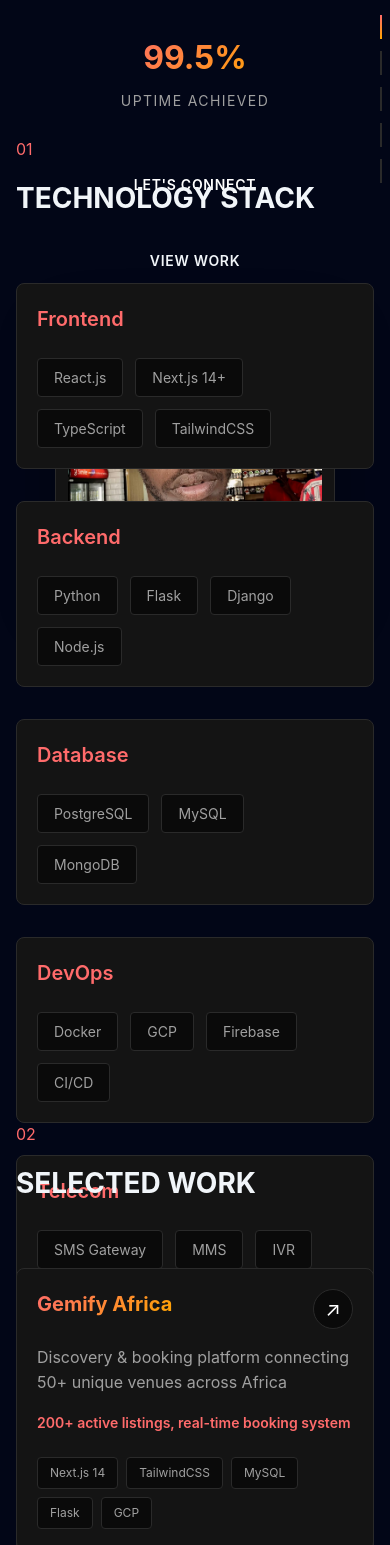
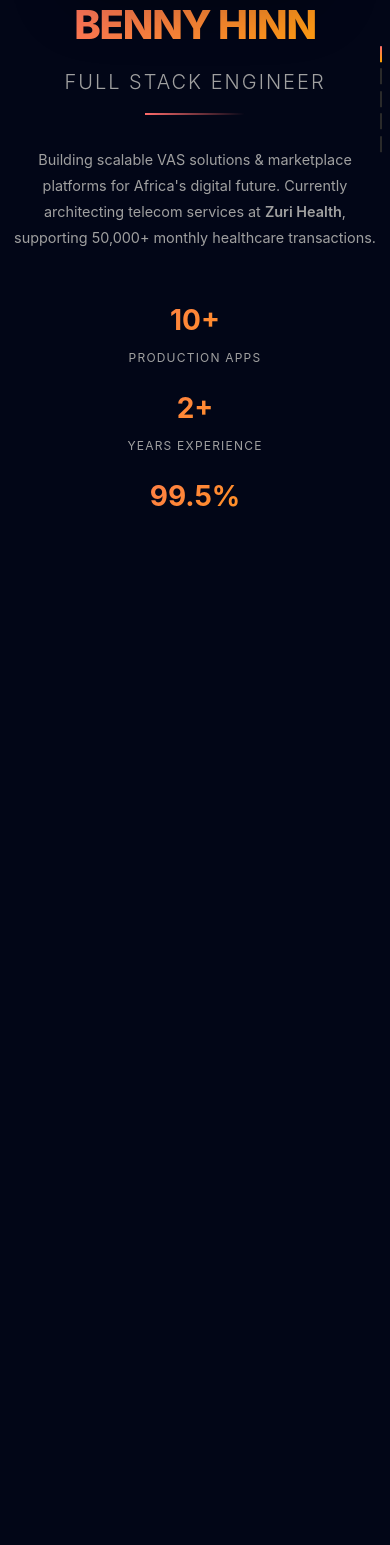
Before and after one commit to coderbenny/bennyhinn.life, a Next.js app: page / in a window 390 px wide. Shown: the part 323-1868 px from the top of the page. After the commit the page ends 844 px from the top, so only its background shows below. Built offline with nearby package versions, Linux system fonts and the light colour scheme; a web font is replaced by a local one.

Commit message:
some likkle mobile responsiveness

```diff
--- a/app/globals.css
+++ b/app/globals.css
@@ -26,12 +26,13 @@ body {
     sans-serif;
   background: var(--bg-primary);
   color: var(--text-primary);
-  overflow: hidden;
+  overflow-x: hidden; /* Changed from overflow: hidden */
   cursor: none;
 }
 
 html {
   scroll-behavior: smooth;
+  overflow-x: hidden; /* Prevent horizontal scroll */
 }
 
 /* Custom scrollbar */
@@ -91,6 +92,7 @@ html {
   justify-content: center;
   position: relative;
   padding: 2rem;
+  min-height: 100vh; /* Ensure minimum height on mobile */
 }
 
 .slide-content {
@@ -118,6 +120,7 @@ html {
   cursor: pointer;
   transition: all 0.3s ease;
   position: relative;
+  min-width: 3px; /* Better touch target on mobile */
 }
 
 .indicator::before {
@@ -218,7 +221,7 @@ html {
 }
 
 .hero-title {
-  font-size: clamp(3rem, 10vw, 7rem);
+  font-size: clamp(2.5rem, 10vw, 7rem); /* Better mobile sizing */
   font-weight: 800;
   letter-spacing: -0.03em;
   line-height: 0.9;
@@ -227,6 +230,7 @@ html {
   background-clip: text;
   -webkit-text-fill-color: transparent;
   animation: fadeInUp 0.8s ease;
+  word-break: break-word; /* Prevent overflow */
 }
 
 .glitch-text {
@@ -266,7 +270,7 @@ html {
 }
 
 .hero-subtitle {
-  font-size: clamp(1.5rem, 4vw, 2.5rem);
+  font-size: clamp(1.25rem, 4vw, 2.5rem); /* Better mobile sizing */
   font-weight: 300;
   letter-spacing: 0.1em;
   text-transform: uppercase;
@@ -281,7 +285,7 @@ html {
 }
 
 .hero-description {
-  font-size: clamp(1rem, 2vw, 1.25rem);
+  font-size: clamp(0.9rem, 2vw, 1.25rem); /* Better mobile sizing */
   line-height: 1.8;
   color: var(--text-secondary);
   margin-bottom: 3rem;
@@ -295,15 +299,17 @@ html {
   margin-bottom: 3rem;
   animation: fadeInUp 0.8s ease 0.6s backwards;
   flex-wrap: wrap;
+  justify-content: flex-start; /* Better alignment */
 }
 
 .stat-item {
   display: flex;
   flex-direction: column;
+  min-width: 0; /* Prevent overflow */
 }
 
 .stat-number {
-  font-size: clamp(2rem, 4vw, 3rem);
+  font-size: clamp(1.75rem, 4vw, 3rem); /* Better mobile sizing */
   font-weight: 700;
   background: linear-gradient(135deg, var(--coral-500), var(--amber-500));
   -webkit-background-clip: text;
@@ -312,7 +318,7 @@ html {
 }
 
 .stat-label {
-  font-size: 0.875rem;
+  font-size: clamp(0.75rem, 2vw, 0.875rem); /* Better mobile sizing */
   text-transform: uppercase;
   letter-spacing: 0.1em;
   color: var(--text-secondary);
@@ -334,17 +340,18 @@ html {
 
 /* Section Title */
 .section-title {
-  font-size: clamp(2rem, 5vw, 3.5rem);
+  font-size: clamp(1.75rem, 5vw, 3.5rem); /* Better mobile sizing */
   font-weight: 700;
   margin-bottom: 4rem;
   display: flex;
   align-items: center;
   gap: 2rem;
   animation: fadeInUp 0.8s ease;
+  flex-wrap: wrap; /* Allow wrapping on mobile */
 }
 
 .title-number {
-  font-size: 1rem;
+  font-size: clamp(0.875rem, 2vw, 1rem); /* Better mobile sizing */
   color: var(--coral-500);
   font-weight: 400;
 }
@@ -352,7 +359,7 @@ html {
 /* Tech Stack */
 .tech-grid {
   display: grid;
-  grid-template-columns: repeat(auto-fit, minmax(280px, 1fr));
+  grid-template-columns: repeat(auto-fit, minmax(250px, 1fr)); /* Reduced from 280px */
   gap: 2rem;
   margin-bottom: 4rem;
 }
@@ -372,7 +379,7 @@ html {
 }
 
 .tech-category-title {
-  font-size: 1.25rem;
+  font-size: clamp(1.125rem, 3vw, 1.25rem); /* Better mobile sizing */
   font-weight: 600;
   margin-bottom: 1.5rem;
   color: var(--coral-500);
@@ -389,7 +396,7 @@ html {
   background: var(--bg-primary);
   border: 1px solid var(--border-color);
   border-radius: 4px;
-  font-size: 0.875rem;
+  font-size: clamp(0.75rem, 2vw, 0.875rem); /* Better mobile sizing */
   color: var(--text-secondary);
   transition: all 0.3s ease;
   animation: fadeIn 0.5s ease backwards;
@@ -402,7 +409,7 @@ html {
 
 .certifications {
   display: grid;
-  grid-template-columns: repeat(auto-fit, minmax(300px, 1fr));
+  grid-template-columns: repeat(auto-fit, minmax(250px, 1fr)); /* Reduced from 300px */
   gap: 1.5rem;
   animation: fadeInUp 0.8s ease 0.4s backwards;
 }
@@ -423,23 +430,25 @@ html {
 }
 
 .cert-icon {
-  font-size: 2rem;
+  font-size: clamp(1.5rem, 4vw, 2rem); /* Better mobile sizing */
+  flex-shrink: 0;
 }
 
 .cert-title {
   font-weight: 600;
   margin-bottom: 0.25rem;
+  font-size: clamp(0.9rem, 2.5vw, 1rem); /* Better mobile sizing */
 }
 
 .cert-org {
-  font-size: 0.875rem;
+  font-size: clamp(0.75rem, 2vw, 0.875rem); /* Better mobile sizing */
   color: var(--text-secondary);
 }
 
 /* Projects */
 .projects-grid {
   display: grid;
-  grid-template-columns: repeat(auto-fit, minmax(450px, 1fr));
+  grid-template-columns: repeat(auto-fit, minmax(300px, 1fr)); /* Reduced from 450px */
   gap: 2rem;
 }
 
@@ -450,6 +459,7 @@ html {
   border-radius: 8px;
   transition: all 0.3s ease;
   animation: fadeInUp 0.8s ease backwards;
+  min-width: 0; /* Prevent overflow */
 }
 
 .project-card:hover {
@@ -462,20 +472,24 @@ html {
   justify-content: space-between;
   align-items: start;
   margin-bottom: 1rem;
+  gap: 1rem; /* Add gap for mobile */
+  flex-wrap: wrap; /* Allow wrapping */
 }
 
 .project-name {
-  font-size: 1.5rem;
+  font-size: clamp(1.25rem, 4vw, 1.5rem); /* Better mobile sizing */
   font-weight: 700;
   background: linear-gradient(135deg, var(--coral-500), var(--amber-500));
   -webkit-background-clip: text;
   background-clip: text;
   -webkit-text-fill-color: transparent;
+  word-break: break-word; /* Prevent overflow */
 }
 
 .project-link {
   width: 40px;
   height: 40px;
+  min-width: 40px; /* Prevent shrinking */
   display: flex;
   align-items: center;
   justify-content: center;
@@ -486,6 +500,7 @@ html {
   text-decoration: none;
   font-size: 1.25rem;
   transition: all 0.3s ease;
+  flex-shrink: 0;
 }
 
 .project-link:hover {
@@ -498,11 +513,12 @@ html {
   color: var(--text-secondary);
   line-height: 1.6;
   margin-bottom: 1rem;
+  font-size: clamp(0.9rem, 2vw, 1rem); /* Better mobile sizing */
 }
 
 .project-impact {
   color: var(--coral-500);
-  font-size: 0.875rem;
+  font-size: clamp(0.75rem, 2vw, 0.875rem); /* Better mobile sizing */
   font-weight: 600;
   margin-bottom: 1.5rem;
 }
@@ -518,7 +534,7 @@ html {
   background: var(--bg-primary);
   border: 1px solid var(--border-color);
   border-radius: 4px;
-  font-size: 0.75rem;
+  font-size: clamp(0.65rem, 1.5vw, 0.75rem); /* Better mobile sizing */
   color: var(--text-secondary);
 }
 
@@ -526,6 +542,7 @@ html {
 .timeline {
   max-width: 900px;
   position: relative;
+  width: 100%; /* Ensure full width on mobile */
 }
 
 .timeline-item {
@@ -588,6 +605,7 @@ html {
   padding: 2rem;
   border-radius: 8px;
   transition: all 0.3s ease;
+  min-width: 0; /* Prevent overflow */
 }
 
 .timeline-content:hover {
@@ -604,13 +622,13 @@ html {
 }
 
 .timeline-title {
-  font-size: 1.5rem;
+  font-size: clamp(1.25rem, 4vw, 1.5rem); /* Better mobile sizing */
   font-weight: 700;
   color: var(--text-primary);
 }
 
 .timeline-period {
-  font-size: 0.875rem;
+  font-size: clamp(0.75rem, 2vw, 0.875rem); /* Better mobile sizing */
   color: var(--coral-500);
   font-weight: 600;
 }
@@ -618,7 +636,7 @@ html {
 .timeline-company {
   color: var(--text-secondary);
   margin-bottom: 1.5rem;
-  font-size: 1rem;
+  font-size: clamp(0.9rem, 2.5vw, 1rem); /* Better mobile sizing */
 }
 
 .timeline-achievements {
@@ -632,6 +650,7 @@ html {
   margin-bottom: 0.75rem;
   padding-left: 1.5rem;
   position: relative;
+  font-size: clamp(0.85rem, 2vw, 1rem); /* Better mobile sizing */
 }
 
 .timeline-achievements li::before {
@@ -646,10 +665,11 @@ html {
 .contact-content {
   max-width: 800px;
   animation: fadeInUp 0.8s ease;
+  width: 100%; /* Ensure full width on mobile */
 }
 
 .contact-description {
-  font-size: clamp(1.125rem, 2vw, 1.5rem);
+  font-size: clamp(1rem, 2vw, 1.5rem); /* Better mobile sizing */
   line-height: 1.8;
   color: var(--text-secondary);
   margin-bottom: 4rem;
@@ -657,7 +677,7 @@ html {
 
 .contact-methods {
   display: grid;
-  grid-template-columns: repeat(auto-fit, minmax(300px, 1fr));
+  grid-template-columns: repeat(auto-fit, minmax(250px, 1fr)); /* Reduced from 300px */
   gap: 1.5rem;
   margin-bottom: 3rem;
 }
@@ -673,6 +693,7 @@ html {
   text-decoration: none;
   transition: all 0.3s ease;
   animation: fadeInUp 0.8s ease backwards;
+  min-width: 0; /* Prevent overflow */
 }
 
 .contact-method:nth-child(1) {
@@ -694,12 +715,12 @@ html {
 }
 
 .contact-icon {
-  font-size: 2rem;
+  font-size: clamp(1.5rem, 4vw, 2rem); /* Better mobile sizing */
   flex-shrink: 0;
 }
 
 .contact-label {
-  font-size: 0.875rem;
+  font-size: clamp(0.75rem, 2vw, 0.875rem); /* Better mobile sizing */
   color: var(--text-secondary);
   text-transform: uppercase;
   letter-spacing: 0.1em;
@@ -707,9 +728,10 @@ html {
 }
 
 .contact-value {
-  font-size: 1rem;
+  font-size: clamp(0.9rem, 2.5vw, 1rem); /* Better mobile sizing */
   color: var(--text-primary);
   font-weight: 600;
+  word-break: break-word; /* Prevent overflow */
 }
 
 .location {
@@ -717,12 +739,12 @@ html {
   align-items: center;
   gap: 0.75rem;
   color: var(--text-secondary);
-  font-size: 1rem;
+  font-size: clamp(0.9rem, 2.5vw, 1rem); /* Better mobile sizing */
   animation: fadeInUp 0.8s ease 0.5s backwards;
 }
 
 .location-icon {
-  font-size: 1.25rem;
+  font-size: clamp(1.125rem, 3vw, 1.25rem); /* Better mobile sizing */
 }
 
 /* Animations */
@@ -772,6 +794,11 @@ html {
 @media (max-width: 768px) {
   body {
     cursor: auto;
+    overflow-y: auto; /* Allow scrolling on mobile */
+  }
+
+  html {
+    overflow-y: auto; /* Allow scrolling on mobile */
   }
 
   .cursor-glow {
@@ -779,20 +806,33 @@ html {
   }
 
   .slide {
-    padding: 1rem;
+    padding: 4rem 1rem 2rem; /* Add top padding for navigation */
+    min-height: 100vh;
+    height: auto; /* Allow content to determine height */
   }
 
+  /* Show navigation on mobile with better styling */
   nav {
-    display: none;
+    display: flex !important; /* Override any inline styles */
+    position: fixed;
+    top: 0;
+    left: 0;
+    right: 0;
+    z-index: 100;
+    background: rgba(10, 10, 10, 0.95);
+    backdrop-filter: blur(10px);
+    border-bottom: 1px solid var(--border-color);
   }
 
   .slide-indicators {
-    right: 1rem;
-    gap: 0.75rem;
+    right: 0.75rem;
+    gap: 0.5rem;
   }
 
   .indicator {
-    height: 1.5rem;
+    height: 1.25rem;
+    width: 3px; /* Wider for better touch targets */
+    min-width: 3px;
   }
 
   .hero-layout {
@@ -813,48 +853,58 @@ html {
 
   .hero-stats {
     justify-content: center;
+    gap: 1.5rem;
   }
 
   .hero-image-wrapper {
     width: 100%;
-    max-width: 350px;
+    max-width: 300px;
     margin: 0 auto;
+    order: -1; /* Show image first on mobile */
   }
 
   .hero-image-container {
     max-width: 100%;
   }
 
-  .hero-title {
-    font-size: 2.5rem;
-  }
-
-  .hero-subtitle {
-    font-size: 1.25rem;
-  }
-
   .hero-cta {
     flex-direction: column;
     align-items: center;
+    width: 100%;
+  }
+
+  .hero-cta button {
+    width: 100%;
+    max-width: 300px;
   }
 
   .section-title {
     flex-direction: column;
     align-items: flex-start;
     gap: 1rem;
+    margin-bottom: 2.5rem;
   }
 
   .tech-grid,
-  .projects-grid {
-    grid-template-columns: 1fr;
+  .projects-grid,
+  .certifications,
+  .contact-methods {
+    grid-template-columns: 1fr !important; /* Force single column */
+    gap: 1.5rem;
   }
 
   .project-card {
     min-width: 100%;
   }
 
+  .project-header {
+    flex-direction: column;
+    align-items: flex-start;
+  }
+
   .timeline-item {
     gap: 1rem;
+    margin-bottom: 2rem;
   }
 
   .timeline-marker::after {
@@ -865,16 +915,20 @@ html {
     padding: 1.5rem;
   }
 
-  .contact-methods {
-    grid-template-columns: 1fr;
+  .timeline-header {
+    flex-direction: column;
+    align-items: flex-start;
+  }
+
+  .stat-item {
+    min-width: auto;
+    text-align: center;
   }
 
   .hero-stats {
-    gap: 2rem;
-  }
-
-  .stat-item {
-    min-width: 120px;
+    flex-direction: row;
+    justify-content: center;
+    flex-wrap: wrap;
   }
 }
 
@@ -884,42 +938,84 @@ html {
   }
 
   .hero-image-wrapper {
-    max-width: 280px;
+    max-width: 250px;
   }
 
   .hero-image-container {
     padding: 0.75rem;
   }
 
-  .hero-title {
-    font-size: 2rem;
+  .slide {
+    padding: 3.5rem 0.75rem 1.5rem;
   }
 
-  .hero-subtitle {
-    font-size: 1rem;
+  .slide-indicators {
+    right: 0.5rem;
+    gap: 0.4rem;
+  }
+
+  .indicator {
+    width: 2px;
+    height: 1rem;
+    min-width: 2px;
   }
 
   .section-title {
-    font-size: 1.75rem;
+    font-size: 1.5rem;
+    margin-bottom: 2rem;
+    gap: 0.75rem;
   }
 
   .tech-category,
   .project-card,
   .timeline-content,
-  .contact-method {
+  .contact-method,
+  .cert-item {
     padding: 1.25rem;
   }
 
+  .timeline-item {
+    gap: 0.75rem;
+    margin-bottom: 1.5rem;
+  }
+
   .timeline-title {
-    font-size: 1.25rem;
+    font-size: 1.1rem;
+  }
+
+  .timeline-achievements li {
+    padding-left: 1.25rem;
+    font-size: 0.85rem;
   }
 
   .project-name {
-    font-size: 1.25rem;
+    font-size: 1.1rem;
   }
 
-  .slide-indicators {
-    right: 0.5rem;
+  .hero-stats {
+    flex-direction: column;
+    gap: 1.25rem;
+  }
+
+  .stat-item {
+    width: 100%;
+  }
+
+  .contact-method {
+    flex-direction: column;
+    text-align: center;
+    gap: 1rem;
+  }
+
+  .contact-icon {
+    font-size: 2rem;
+  }
+
+  .tech-grid,
+  .projects-grid,
+  .certifications,
+  .contact-methods {
+    gap: 1rem;
   }
 }
 
@@ -933,6 +1029,10 @@ html {
   }
 
   .contact-method:hover {
+    transform: none;
+  }
+
+  .hero-image-container:hover {
     transform: none;
   }
 }
@@ -958,3 +1058,9 @@ a:focus-visible {
   outline: 2px solid var(--coral-500);
   outline-offset: 4px;
 }
+
+/* Prevent text overflow on all devices */
+* {
+  word-wrap: break-word;
+  overflow-wrap: break-word;
+}
```
